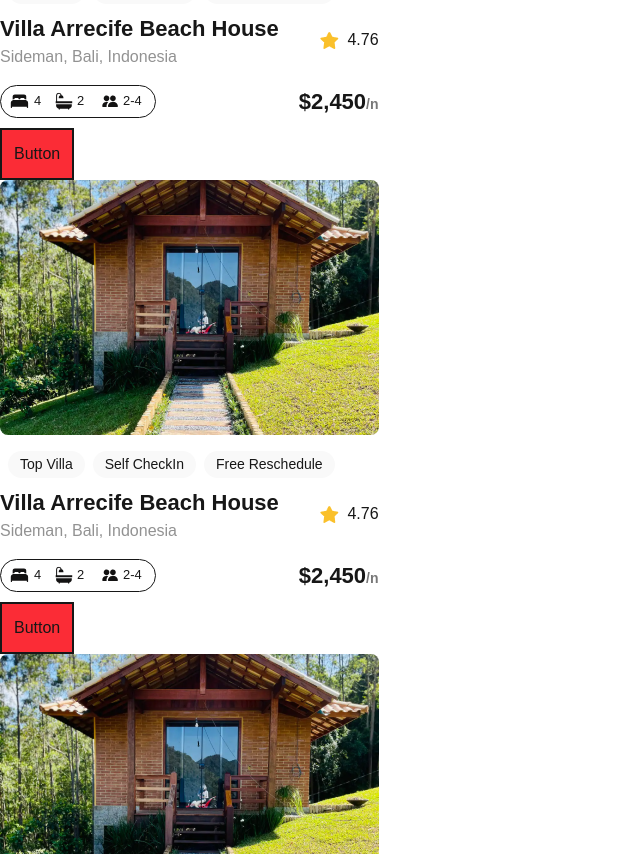
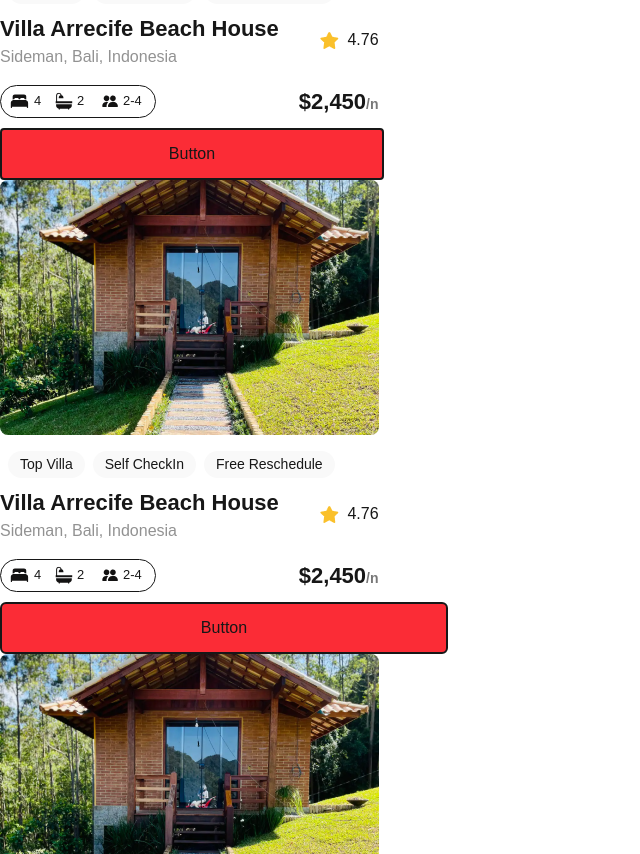
Before and after one commit to kaberege/alx-project-0x00-setup, a Next.js app in the folder alx-project-0x00/: page /landing in a window 1280 px wide. Shown: the part 322-1176 px from the top of the page, without its empty margins (0-640 px from the left). Built offline with nearby package versions, Linux system fonts and the light colour scheme.

Commit message:
added new styles

```diff
--- a/alx-project-0x00/components/Button.tsx
+++ b/alx-project-0x00/components/Button.tsx
@@ -1,9 +1,9 @@
 import React from 'react'
 import { ButtonProps } from '@/interfaces'
 
-const Button:React.FC<ButtonProps> = ({width, rounded}) => {
+const Button:React.FC<ButtonProps> = ({width, styles}) => {
   return (
-    <button className={`border-2 w-${width} rounded-${rounded} bg-red-500 p-3`}>Button</button>
+    <button className={`border-2 ${width} ${styles} bg-red-500 p-3`}>Button</button>
   )
 }
 
--- a/alx-project-0x00/interfaces/index.ts
+++ b/alx-project-0x00/interfaces/index.ts
@@ -4,5 +4,5 @@ export interface PillProps {
 
 export interface ButtonProps {
     width: string;
-    rounded: string;
+    styles: string;
 }
--- a/alx-project-0x00/pages/landing.tsx
+++ b/alx-project-0x00/pages/landing.tsx
@@ -6,11 +6,11 @@ const Landing: React.FC = () => {
         <div>
             <h1 className=" text-xl font-extralight">Landing Page</h1>
             <Card />
-            <Button width="sm" rounded="sm"/>
+            <Button width="w-sm" styles="rounded-sm"/>
             <Card />
-            <Button width="md" rounded="md"/>
+            <Button width="w-md" styles="rounded-md"/>
             <Card />
-            <Button width="lg" rounded="full"/>
+            <Button width="w-lg" styles="rounded-full"/>
         </div>
     )
 }
```
